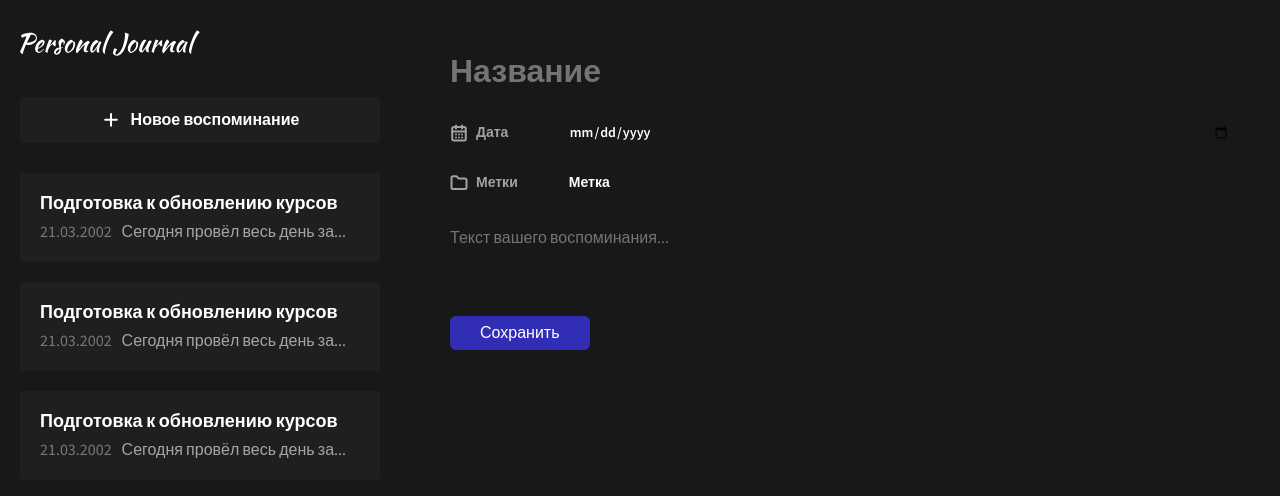
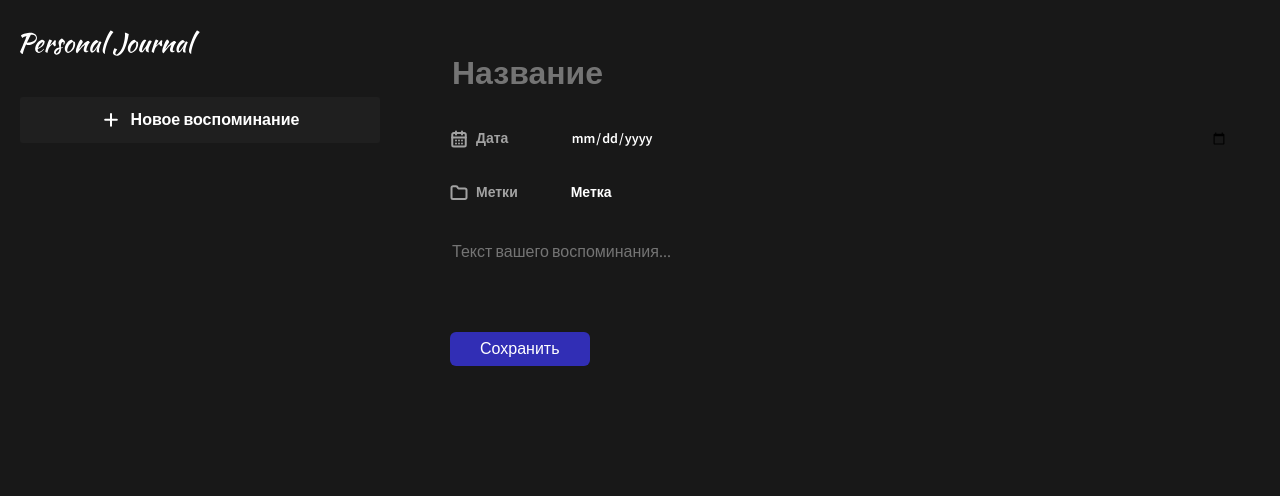
Before and after one commit to blinklay/notebook-react, a React (Vite) app: page / in a window 1280 px wide. Shown: the top 496 px of the page. Built offline with nearby package versions, Linux system fonts and the light colour scheme.

Commit message:
Submit Journal Form
Implemented form submission

Implemented form validation

Implemented adding notes to the list

```diff
--- a/package.json
+++ b/package.json
@@ -10,9 +10,11 @@
     "preview": "vite preview"
   },
   "dependencies": {
+    "classnames": "^2.5.1",
     "normalize.css": "^8.0.1",
     "react": "^18.3.1",
-    "react-dom": "^18.3.1"
+    "react-dom": "^18.3.1",
+    "uuid": "^10.0.0"
   },
   "devDependencies": {
     "@eslint/js": "^9.9.0",
--- a/src/App.jsx
+++ b/src/App.jsx
@@ -1,11 +1,32 @@
+import { useState } from "react";
 import Body from "./layouts/Body/Body";
 import Menu from "./layouts/Menu/Menu";
+import { useEffect } from "react";
+
+const notesLocalKey = "notes";
 
 function App() {
+  const [notes, setNotes] = useState(
+    localStorage.getItem(notesLocalKey)
+      ? JSON.parse(localStorage.getItem(notesLocalKey))
+      : []
+  );
+
+  // useEffect(() => {
+  //   const data = localStorage.getItem(notesLocalKey)
+  //     ? JSON.parse(localStorage.getItem(notesLocalKey))
+  //     : [];
+  //   setNotes(data);
+  // }, []);
+
+  useEffect(() => {
+    localStorage.setItem(notesLocalKey, JSON.stringify(notes));
+  }, [notes]);
+
   return (
     <div className="App">
-      <Menu />
-      <Body />
+      <Menu notes={notes} />
+      <Body setNotes={setNotes} />
     </div>
   );
 }
--- a/src/components/Form/Form.jsx
+++ b/src/components/Form/Form.jsx
@@ -1,26 +1,157 @@
 import Button from "../Button/Button";
 import styles from "./Form.module.css";
+import classNames from "classnames";
+import { v4 as uuidv4 } from "uuid";
 
 import folderIcon from "../../assets/folder.svg";
 import calendarIcon from "../../assets/calendar.svg";
+import { useEffect, useReducer, useState } from "react";
 
-export default function Form() {
+const initialFormFields = {
+  title: "",
+  date: "",
+  tag: "",
+  text: "",
+  errors: {
+    title: false,
+    date: false,
+    text: false,
+  },
+};
+
+function reducer(state, action) {
+  switch (action.type) {
+    case "SET_TITLE":
+      return {
+        ...state,
+        title: action.value,
+      };
+    case "SET_TAG":
+      return {
+        ...state,
+        tag: action.value,
+      };
+    case "SET_DATE":
+      return {
+        ...state,
+        date: action.value,
+      };
+    case "SET_TEXT":
+      return {
+        ...state,
+        text: action.value,
+      };
+    case "VALIDATE_FORM":
+      const errors = {
+        title: false,
+        date: false,
+        text: false,
+      };
+
+      if (state.title === "") errors.title = true;
+      if (state.date === "") errors.date = true;
+      if (state.text === "") errors.text = true;
+
+      return {
+        ...state,
+        errors,
+      };
+    case "RESET_ERROR":
+      return {
+        ...state,
+        errors: {
+          title: false,
+          date: false,
+          text: false,
+        },
+      };
+    case "CLEAR_FORM":
+      return {
+        ...state,
+        title: "",
+        date: "",
+        tag: "",
+        text: "",
+      };
+    default:
+      return state;
+  }
+}
+
+export default function Form({ setNotes }) {
+  const [state, dispatch] = useReducer(reducer, initialFormFields);
+  const { errors } = state;
+  const [formData, setFormData] = useState(null);
+
+  useEffect(() => {
+    let timer;
+    if (errors.text || errors.title || errors.date) {
+      setFormData(null);
+
+      timer = setTimeout(() => {
+        dispatch({ type: "RESET_ERROR" });
+      }, 2000);
+
+      return;
+    }
+    if (formData) {
+      setNotes((prev) => [
+        ...prev,
+        {
+          title: formData.title,
+          date: formData.date,
+          description: formData.text,
+          tag: formData.tag,
+          id: uuidv4(),
+        },
+      ]);
+
+      dispatch({ type: "CLEAR_FORM" });
+    }
+    return () => {
+      clearTimeout(timer);
+    };
+  }, [errors]);
+
+  function submitForm(e) {
+    e.preventDefault();
+
+    dispatch({ type: "VALIDATE_FORM" });
+
+    const formData = new FormData(e.target);
+    const formObj = Object.fromEntries(formData.entries());
+
+    setFormData(formObj);
+  }
+
   return (
-    <form className={styles["journal-form"]}>
+    <form className={styles["journal-form"]} onSubmit={submitForm}>
       <input
+        value={state.title}
+        onChange={(e) => {
+          dispatch({ type: "SET_TITLE", value: e.target.value });
+        }}
         type="text"
         name="title"
-        className={styles["journal-form__title"]}
+        className={classNames(styles["journal-form__title"], {
+          "animate-error": state.errors.title,
+        })}
         placeholder="Название"
       />
       <label className={styles["journal-form__label"]} htmlFor="date">
         <img src={calendarIcon} alt="Calendar Icon" />
         <span>Дата</span>
         <input
+          value={state.date}
+          onChange={(e) =>
+            dispatch({ type: "SET_DATE", value: e.target.value })
+          }
           type="date"
           name="date"
           id="date"
-          className={styles["journal-form__input"]}
+          className={classNames(styles["journal-form__input"], {
+            "animate-error": state.errors.date,
+          })}
         />
       </label>
 
@@ -28,6 +159,8 @@ export default function Form() {
         <img src={folderIcon} alt="Folder Icon" />
         <span>Метки</span>
         <input
+          value={state.tag}
+          onChange={(e) => dispatch({ type: "SET_TAG", value: e.target.value })}
           type="text"
           name="tag"
           id="tag"
@@ -37,7 +170,11 @@ export default function Form() {
       </label>
 
       <textarea
-        className={styles["journal-form__text"]}
+        value={state.text}
+        onChange={(e) => dispatch({ type: "SET_TEXT", value: e.target.value })}
+        className={classNames(styles["journal-form__text"], {
+          "animate-error": state.errors.text,
+        })}
         name="text"
         id="text"
         placeholder="Текст вашего воспоминания..."
--- a/src/components/Form/Form.module.css
+++ b/src/components/Form/Form.module.css
@@ -12,6 +12,7 @@
   border: none;
   outline: none;
   color: inherit;
+  border: 2px solid transparent;
 }
 
 .journal-form__title::placeholder {
@@ -40,6 +41,7 @@
   line-height: normal;
   background-color: transparent;
   border: none;
+  border: 2px solid transparent;
 }
 
 .journal-form__input::placeholder {
@@ -55,6 +57,7 @@
   font-size: 16px;
   line-height: 2;
   color: inherit;
+  border: 2px solid transparent;
 }
 
 .journal-form__text::placeholder {
--- a/src/components/JournalButton/JournalButton.jsx
+++ b/src/components/JournalButton/JournalButton.jsx
@@ -1,16 +1,12 @@
 import styles from "./JournalButton.module.css";
 
-export default function JournalButton() {
+export default function JournalButton({ title, date, description }) {
   return (
     <button className={styles["journal-button"]}>
-      <h3 className={styles["journal-button__header"]}>
-        Подготовка к обновлению курсов
-      </h3>
+      <h3 className={styles["journal-button__header"]}>{title}</h3>
       <div className={styles["journal-button__info"]}>
-        <span className={styles["journal-button__date"]}>21.03.2002</span>
-        <p className={styles["journal-button__description"]}>
-          Сегодня провёл весь день за...
-        </p>
+        <span className={styles["journal-button__date"]}>{date}</span>
+        <p className={styles["journal-button__description"]}>{description}</p>
       </div>
     </button>
   );
--- a/src/components/JournalItem/JournalItem.jsx
+++ b/src/components/JournalItem/JournalItem.jsx
@@ -1,10 +1,10 @@
 import JournalButton from "../JournalButton/JournalButton";
 import styles from "./JournalItem.module.css";
 
-export default function JournalItem() {
+export default function JournalItem({ note }) {
   return (
     <li className={styles["journal-item"]}>
-      <JournalButton />
+      <JournalButton {...note} />
     </li>
   );
 }
--- a/src/components/JournalList/JournalList.jsx
+++ b/src/components/JournalList/JournalList.jsx
@@ -1,12 +1,12 @@
 import JournalItem from "../JournalItem/JournalItem";
 import styles from "./JournalList.module.css";
 
-export default function JournalList() {
+export default function JournalList({ notes }) {
   return (
     <ul className={styles["journal-list"]}>
-      <JournalItem />
-      <JournalItem />
-      <JournalItem />
+      {notes.map((note) => (
+        <JournalItem key={note.id} note={note} />
+      ))}
     </ul>
   );
 }
--- a/src/index.css
+++ b/src/index.css
@@ -3,6 +3,8 @@
 
   --main-text-color: #fff;
   --background-color: #181818;
+  --danger-color: #E00000;
+  --danger-color-dark: #8C0000;
   --accent-color: #312EB5;
   --accent-color-hover: #4F4CEC;
   --accent-color-active: #807DFF;
@@ -42,3 +44,22 @@ ol {
 .App {
   display: flex;
 }
+
+.animate-error {
+  border: 2px solid var(--danger-color);
+  animation: error-blink 0.7s infinite;
+}
+
+@keyframes error-blink {
+  0% {
+    border-color: var(--danger-color);
+  }
+
+  50% {
+    border-color: var(--danger-color-dark);
+  }
+
+  100% {
+    border-color: var(--danger-color);
+  }
+}
--- a/src/layouts/Body/Body.jsx
+++ b/src/layouts/Body/Body.jsx
@@ -1,10 +1,10 @@
 import Form from "../../components/Form/Form";
 import styles from "./Body.module.css";
 
-export default function Body() {
+export default function Body({ setNotes }) {
   return (
     <div className={styles.body}>
-      <Form />
+      <Form setNotes={setNotes} />
     </div>
   );
 }
--- a/src/layouts/Menu/Menu.jsx
+++ b/src/layouts/Menu/Menu.jsx
@@ -3,12 +3,12 @@ import Header from "../../components/Header/Header";
 import JournalList from "../../components/JournalList/JournalList";
 import styles from "./Menu.module.css";
 
-export default function Menu() {
+export default function Menu({ notes }) {
   return (
     <div className={styles.menu}>
       <Header />
       <AddButton text="Новое воспоминание" />
-      <JournalList />
+      <JournalList notes={notes} />
     </div>
   );
 }
```
Also changed, not shown: 1 other file (tests, documents, lock files or other folders).
